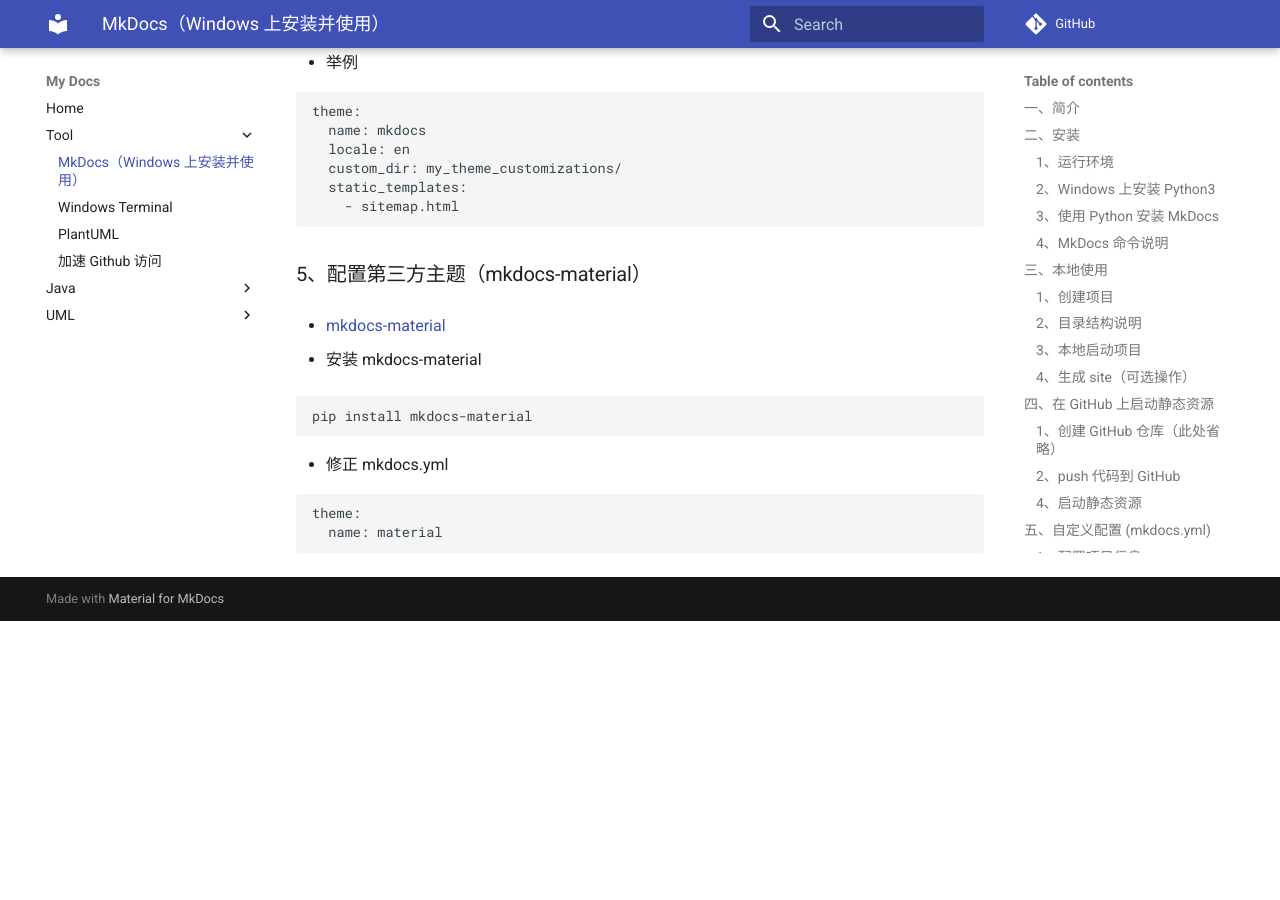
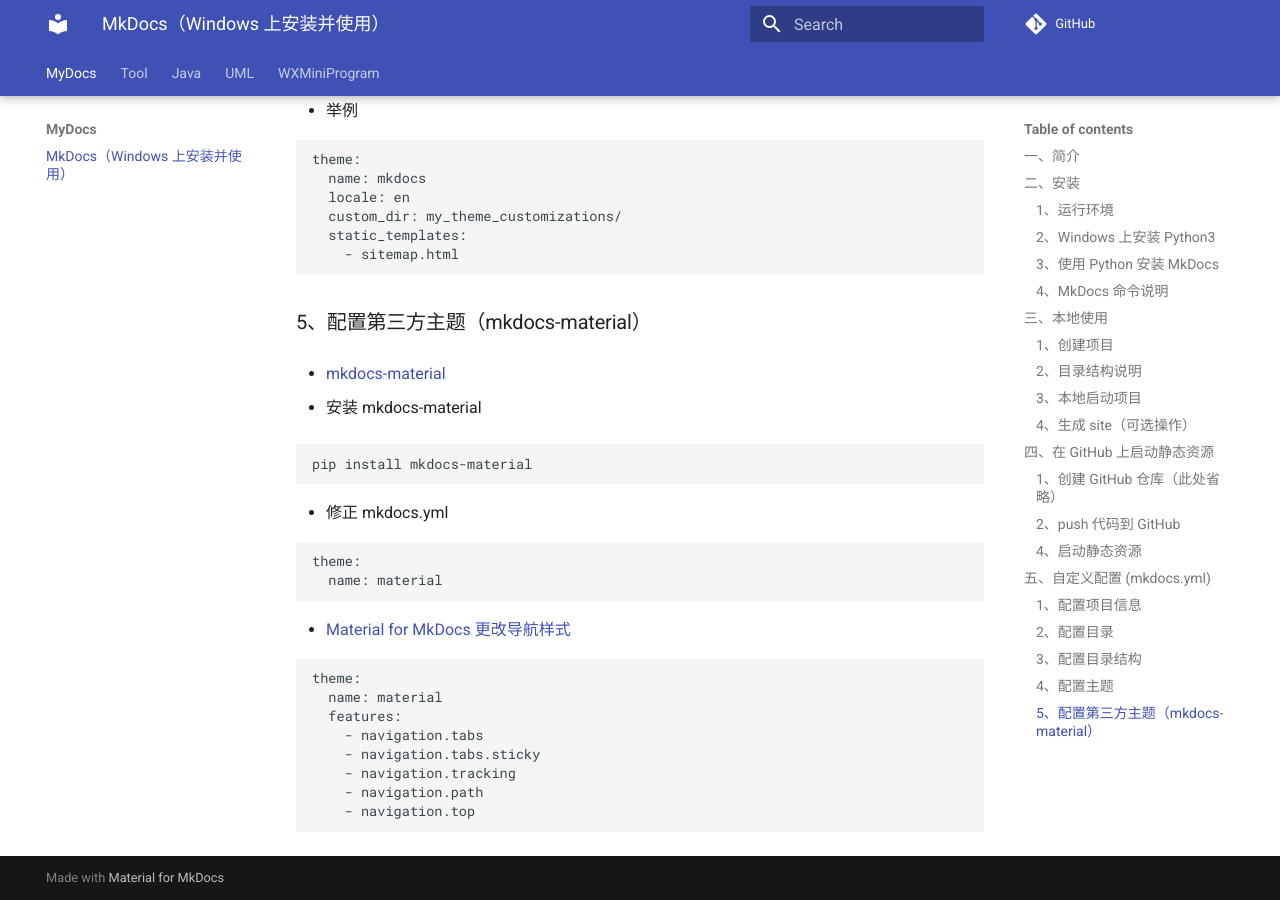
Before and after one commit to lyh-man/MyDocs, an MkDocs documentation site: the page built from docs/tool/mk-docs.md, in a window 1280 px wide and 900 px high, scrolled down 5079 px. Built offline with MkDocs 1.6.1 and Material for MkDocs 9.7.7, drawn with Linux system fonts in a browser that asks for light colours; comment, search, counter and statistics services are not loaded; before the commit the page ends 5700 px from its top, so only the background shows below that.

Commit message:
调整主题格式

````diff
--- a/docs/tool/mk-docs.md
+++ b/docs/tool/mk-docs.md
@@ -231,3 +231,15 @@
 theme:
   name: material
 ```
+
++ [Material for MkDocs 更改导航样式](https://squidfunk.github.io/mkdocs-material/setup/setting-up-navigation/)
+```text
+theme:
+  name: material
+  features:
+    - navigation.tabs
+    - navigation.tabs.sticky
+    - navigation.tracking
+    - navigation.path
+    - navigation.top
+```
--- a/mkdocs.yml
+++ b/mkdocs.yml
@@ -1,16 +1,26 @@
-site_name: My Docs
+# Project informatio
+site_name: LYH Docs
 repo_url: https://github.com/lyh-man/MyDocs.git
 nav:
-  - Home: 'index.md'
+  - MyDocs:
+    - './tool/mk-docs.md'
   - Tool:
-    - './tool/mk-docs.md'
     - './tool/windows-terminal.md'
-    - './tool/plant-uml.md'
     - './tool/speed-up-github-access.md'
   - Java:
     - './java/basic/basic-knowledge.md'
   - UML:
     - './uml/basic.md'
     - './uml/class-diagram.md'
+    - './uml/plant-uml.md'
+  - WXMiniProgram:
+    - Guide:
+      - './wx-mini-program/basic.md'
 theme:
   name: material
+  features:
+    - navigation.tabs
+    - navigation.tabs.sticky
+    - navigation.tracking
+    - navigation.path
+    - navigation.top
````
Also changed, not shown: docs/index.md (+4 -11 lines), docs/uml/basic.md (+1 -1 lines), docs/uml/plant-uml.md (renamed from docs/tool/plant-uml.md, +2 -2 lines), docs/wx-mini-program/basic.md (added, +16 -0 lines).
